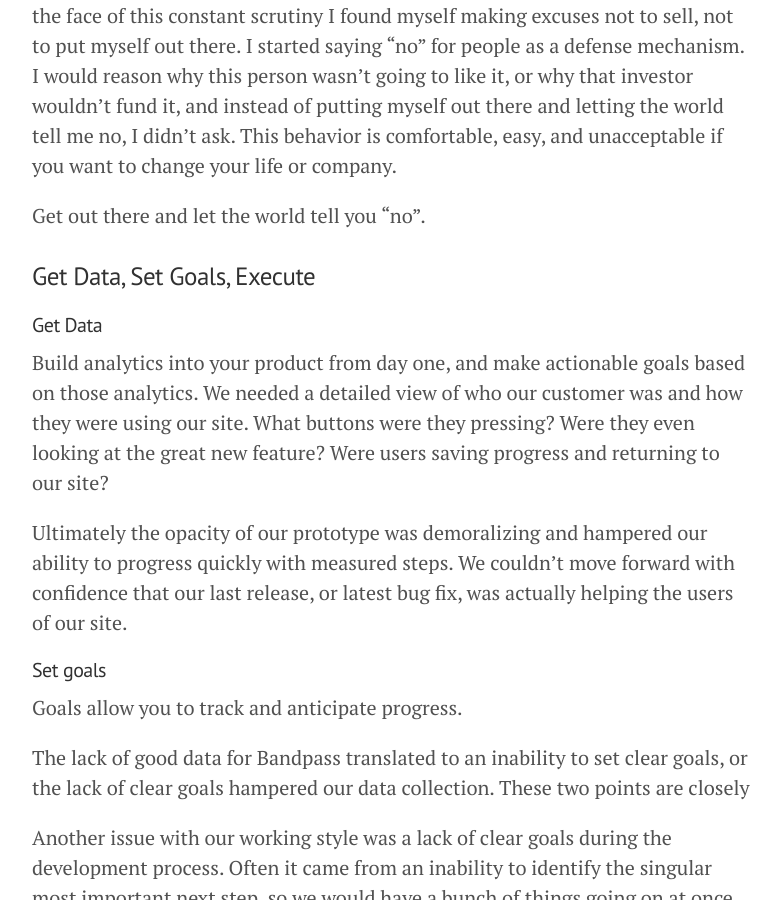
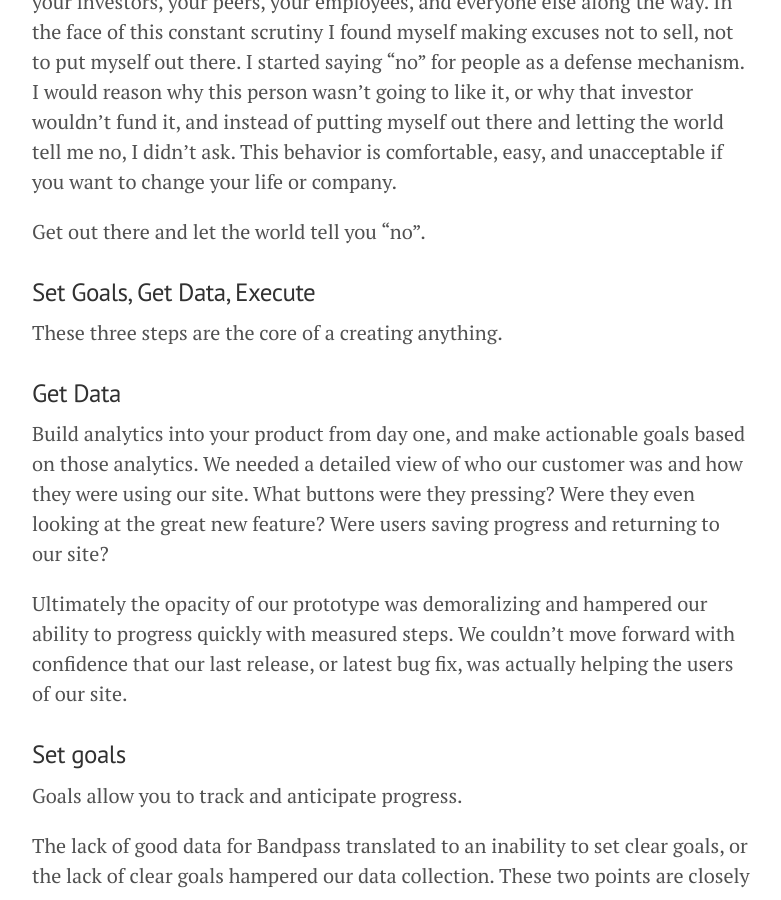
Before and after one commit to jofus101/jofus101.github.io, a Jekyll site: the page built from _posts/2014-11-06-lessons-from-a-failed-startup.md, in a window 1280 px wide and 900 px high, scrolled down 1663 px. Shown: the whole window, without its empty margins (248-1029 px from the left). Built offline with Jekyll 4.4.1, drawn with Linux system fonts in a browser that asks for light colours; Markdown is read by kramdown in place of the engine named in the settings; some of the changed text lies outside the part shown.

Commit message:
Formatting

```diff
--- a/_posts/2014-11-06-lessons-from-a-failed-startup.md
+++ b/_posts/2014-11-06-lessons-from-a-failed-startup.md
@@ -4,7 +4,7 @@ title: Lessons I learned from failing my startup
 ---
 
 Triage
-------
+====
 
 I started a Bandpass with a co-founder in January.  By mid-October, we decided to end it.  Looking back over my experience as a first time founder, these are some of the lessons that I’ve learned.
 
@@ -16,10 +16,11 @@ Now without further ado:
 
 - Believe in your product
 - Be fearless, let the world tell you "no"
-- Get Data, Set Goals, Execute
+- Set Goals, Get Data, Execute
 
 
-###Believe in your product
+Believe in your product
+-------------------
 
 It was tempting to jump at the first great idea that we had.  I had just quit my job at Microsoft and I wanted to move, and move quickly.  As a result my co-founder and I started moving on Bandpass as an idea before I had really started to believe in it as a product that the world needed.  By not being fully confident about Bandpass I crippled my ability to sell it, and I spent time worrying about the idea that should have been spent working on the product.
 
@@ -37,16 +38,18 @@ You need to sell your idea (which starts to feel like yourself) to your customer
 Get out there and let the world tell you "no".
 
 
-###Get Data, Set Goals, Execute
+###Set Goals, Get Data, Execute
 
-####Get Data
+These three steps are the core of a creating anything.
+
+###Get Data
 
 Build analytics into your product from day one, and make actionable goals based on those analytics. We needed a detailed view of who our customer was and how they were using our site.  What buttons were they pressing? Were they even looking at the great new feature? Were users saving progress and returning to our site?
 
 Ultimately the opacity of our prototype was demoralizing and hampered our ability to progress quickly with measured steps. We couldn’t move forward with confidence that our last release, or latest bug fix, was actually helping the users of our site.
 
 
-####Set goals
+###Set goals
 
 Goals allow you to track and anticipate progress.
 
@@ -55,7 +58,7 @@ The lack of good data for Bandpass translated to an inability to set clear goals
 Another issue with our working style was a lack of clear goals during the development process.  Often it came from an inability to identify the singular most important next step, so we would have a bunch of things going on at once and make progress on a bunch of them simultaneously.  This way when I slipped one deadline we could point to some other element of the business and say we were working on that.  This didn’t work for us.  What we’ve started to do is have much more granular and limited weekly goals, that build up to a large monthly or quarterly goals.  By holding myself accountable to these goals, I’m able to get more discrete tasks done and I generally feel better having checked them off my list.
 
 
-####Decide and execute
+###Decide and execute
 
 There was definitely fear of picking the wrong task that held me back from committing to them while working on bandpass, when in reality I would at most lose 2 or 3 days of work and would definitely learn something from committing to completion of a task
 
```
